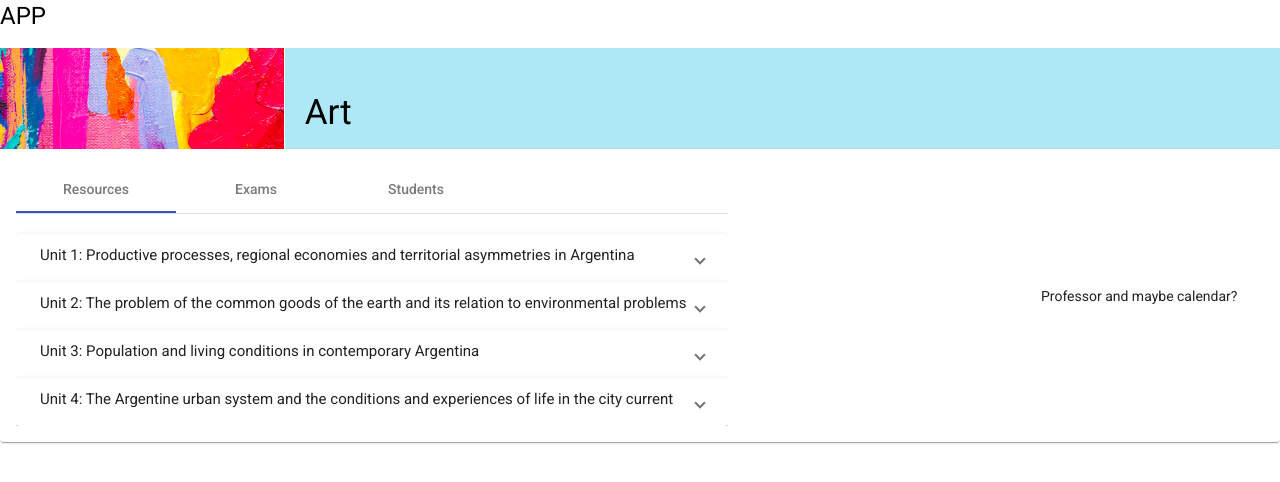
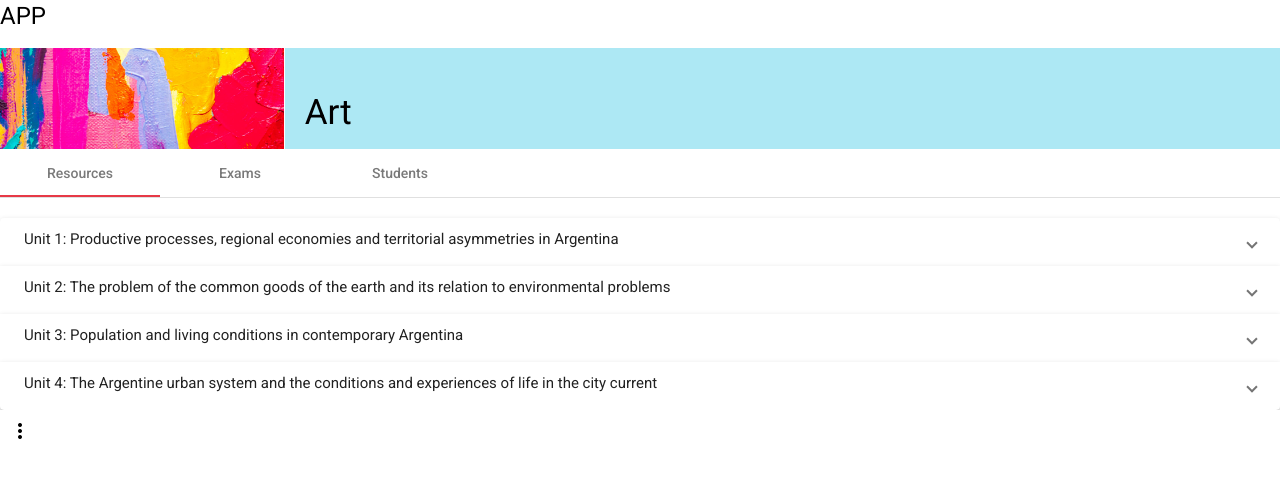
Before and after one commit to fabichazaa/schoolsystem, an Angular app: page /subject/1 in a window 1280 px wide. Shown: the top 482 px of the page. Built offline with nearby package versions, Linux system fonts and the light colour scheme.

Commit message:
Customized tab, added some pdfs and icons

```diff
--- a/src/app/components/subject/subject.component.css
+++ b/src/app/components/subject/subject.component.css
@@ -9,3 +9,11 @@
     margin-top:10px;
     margin-right:10px;
 }
+
+.resources-item{
+    font-size: 0.9rem;
+}
+
+/* Changes tab color */
+::ng-deep .mat-ink-bar {
+    background-color: #e63946 !important;}
--- a/src/app/components/subject/subject.component.html
+++ b/src/app/components/subject/subject.component.html
@@ -12,12 +12,7 @@
   </mat-grid-tile>
 </mat-grid-list>
 
-<mat-card class="card-demo">
-  <mat-card-content class="large">
-    <div fxLayout="column" fxFill>
-      <div fxLayout fxFlex>
-        <div class="one" fxFlex="80" fxLayoutAlign="left">
-          <mat-tab-group animationDuration="0ms">
+<mat-tab-group animationDuration="0ms" >
   <mat-tab label="Resources">
     <br>
     <mat-accordion>
@@ -26,7 +21,9 @@
           <h4><i class="fas fa-xs fa-info-circle"></i>Unit 1: Productive processes, regional economies and territorial asymmetries in Argentina </h4>
         </mat-expansion-panel-header>
         <ng-template matExpansionPanelContent>
-                    <app-howto-get-started></app-howto-get-started>
+          <!--TODO: MAKE RESOURCES DATABASE OR SMTHG LIKE THAT-->
+          <div class="resources-item"><a href="\assets\pdfs\geography\unit_1\economias_regionales.pdf" target="_blank"><mat-icon aria-hidden="false" aria-label="pdf-icon">picture_as_pdf</mat-icon>Read more</a></div>
+          <div class="resources-item"><a href="\assets\pdfs\geography\unit_1\economias_regionales.webp" target="_blank"><mat-icon style="padding-bottom:0px;" aria-hidden="false" aria-label="photo-icon">insert_photo</mat-icon>Read more</a></div>
         </ng-template>
       </mat-expansion-panel>
 
@@ -57,25 +54,26 @@
           <app-howto-bookmarklets></app-howto-bookmarklets>
         </ng-template>
       </mat-expansion-panel>
-
-
     </mat-accordion>
   </mat-tab>
-
-
-
-
-
-
   <mat-tab label="Exams">Exams</mat-tab>
   <mat-tab label="Students">Students</mat-tab>
 </mat-tab-group>
-        </div>
-        <div class="two" fxFlex="20" fxLayoutAlign="center center">Professor and maybe calendar?</div>
-      </div>
-    </div>
-  </mat-card-content>
-  <mat-card-footer class="bottomPad">
-    <div class="hint"></div>
-  </mat-card-footer>
-</mat-card>
+
+<button mat-icon-button [matMenuTriggerFor]="menu" aria-label="Example icon-button with a menu">
+  <mat-icon>more_vert</mat-icon>
+</button>
+<mat-menu #menu="matMenu">
+  <button mat-menu-item>
+    <mat-icon>dialpad</mat-icon>
+    <span>Redial</span>
+  </button>
+  <button mat-menu-item disabled>
+    <mat-icon>voicemail</mat-icon>
+    <span>Check voice mail</span>
+  </button>
+  <button mat-menu-item>
+    <mat-icon>notifications_off</mat-icon>
+    <span>Disable alerts</span>
+  </button>
+</mat-menu>
```
Also changed, not shown: src/app/app.module.ts (+6 -1 lines), src/assets/pdfs/geography/unit_1/economias_regionales.webp (added), 1 other file (tests, documents, lock files or other folders). Lines whose indentation alone changed are shown as unchanged.
